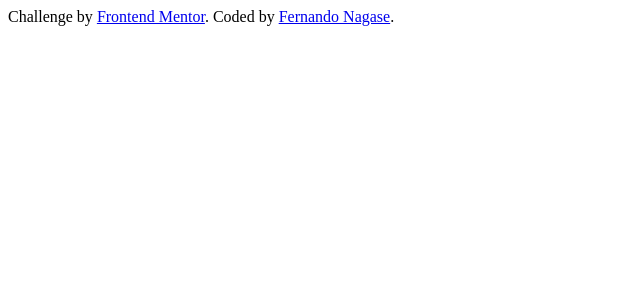
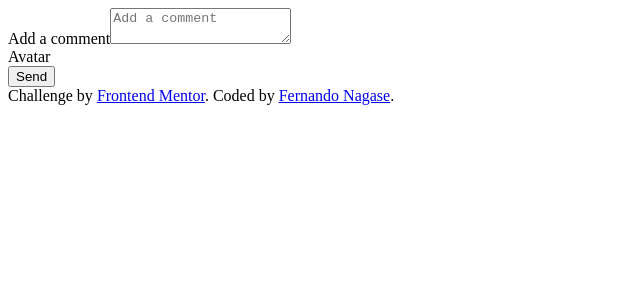
Before and after one commit to fernandonagase/nextjs-comments-component, a Next.js app: page / in a window 1280 px wide. Shown: the top 300 px of the page, without its empty margins (0-640 px from the left). Built offline with nearby package versions, Linux system fonts and the light colour scheme.

Commit message:
create skeleton for the AddComment component

```diff
--- a/app/page.tsx
+++ b/app/page.tsx
@@ -1,9 +1,13 @@
 import Attribution from '@/components/Attribution'
+import CommentSection from '@/components/CommentSection'
 
 export default function Home() {
     return (
-        <footer>
-            <Attribution />
-        </footer>
+        <>
+            <CommentSection />
+            <footer>
+                <Attribution />
+            </footer>
+        </>
     )
 }
--- /dev/null
+++ b/components/AddComment/index.tsx
@@ -0,0 +1,19 @@
+import Avatar from '../Avatar'
+
+export default function AddComment() {
+    return (
+        <form>
+            <div>
+                <label htmlFor="add-comment-textarea">Add a comment</label>
+                <textarea
+                    placeholder="Add a comment"
+                    id="add-comment-textarea"
+                ></textarea>
+            </div>
+            <div>
+                <Avatar />
+                <button type="submit">Send</button>
+            </div>
+        </form>
+    )
+}
--- /dev/null
+++ b/components/Avatar/index.tsx
@@ -0,0 +1,3 @@
+export default function Avatar() {
+    return <div>Avatar</div>
+}
--- /dev/null
+++ b/components/CommentSection/index.tsx
@@ -0,0 +1,9 @@
+import AddComment from '../AddComment'
+
+export default function CommentSection() {
+    return (
+        <section>
+            <AddComment />
+        </section>
+    )
+}
```
